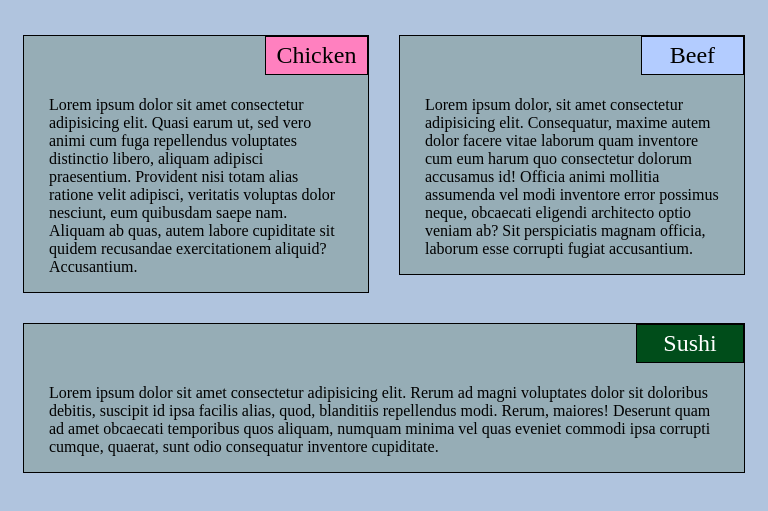
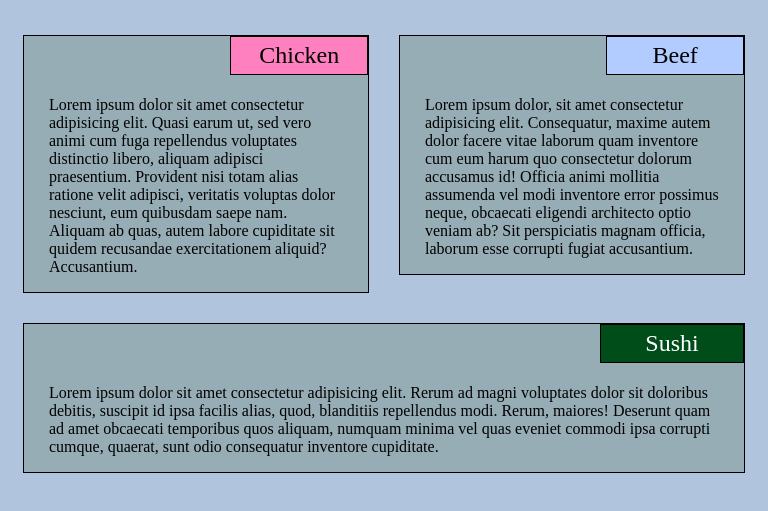
Before and after one commit to floreaviorel23/module2_coursera, a plain HTML site: page index.html in a window 768 px wide. Shown: the part 89-600 px from the top of the page. Drawn offline with Linux system fonts and the light colour scheme.

Commit message:
small change made, title of each box is slightly bigger

```diff
--- a/css/mystyle.css
+++ b/css/mystyle.css
@@ -35,7 +35,7 @@ body{
     right: 0;
     border: 1px solid black;
     font-size: 24px;
-    width: 30%;
+    width: 40%;
     text-align: center;
     padding: 5px;
 }
@@ -149,7 +149,7 @@ I modified a little what it does for medium and smaller devices, setting the hei
     }
 
     .box-title-3{
-        width: 15%;
+        width: 20%;
     }
 
     .row{
```
